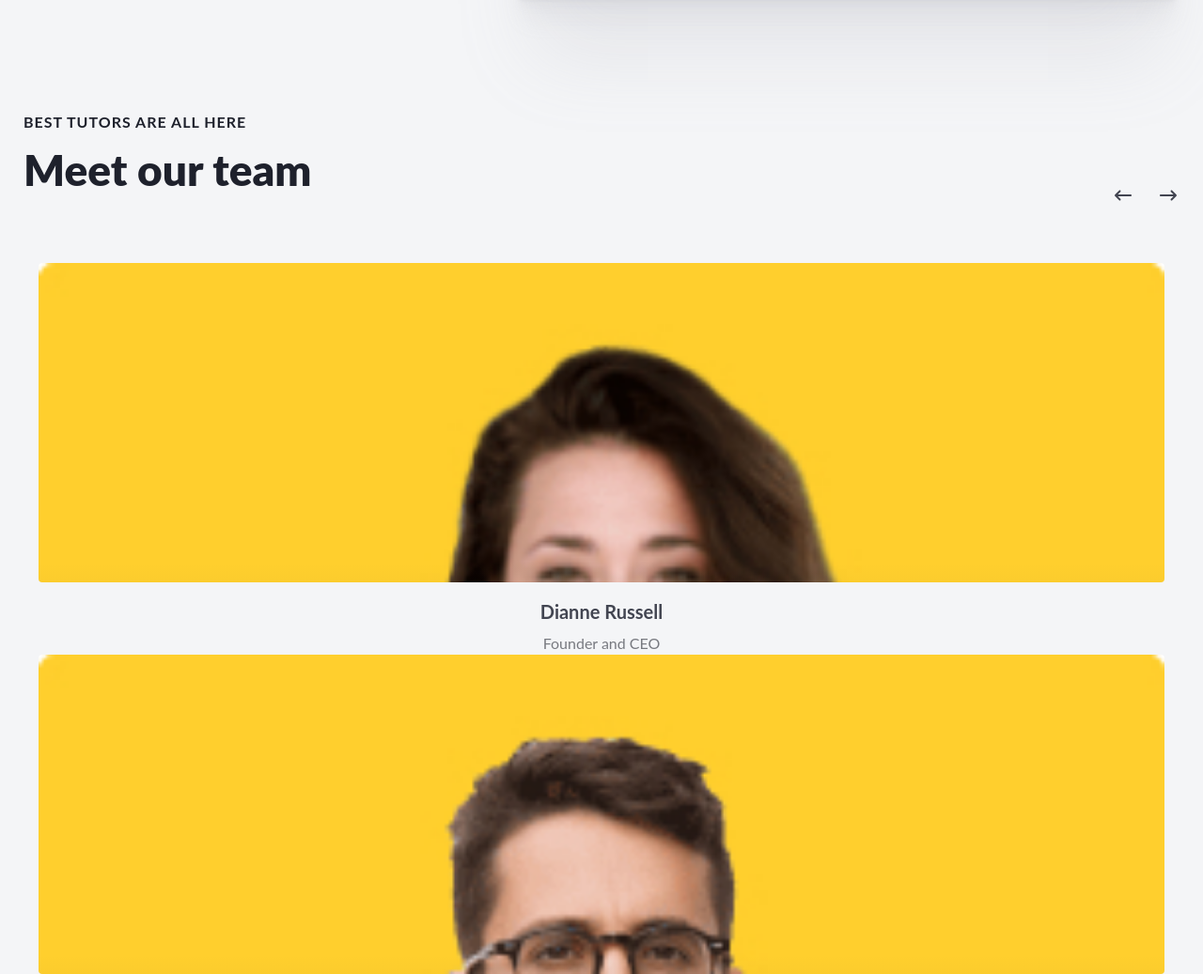
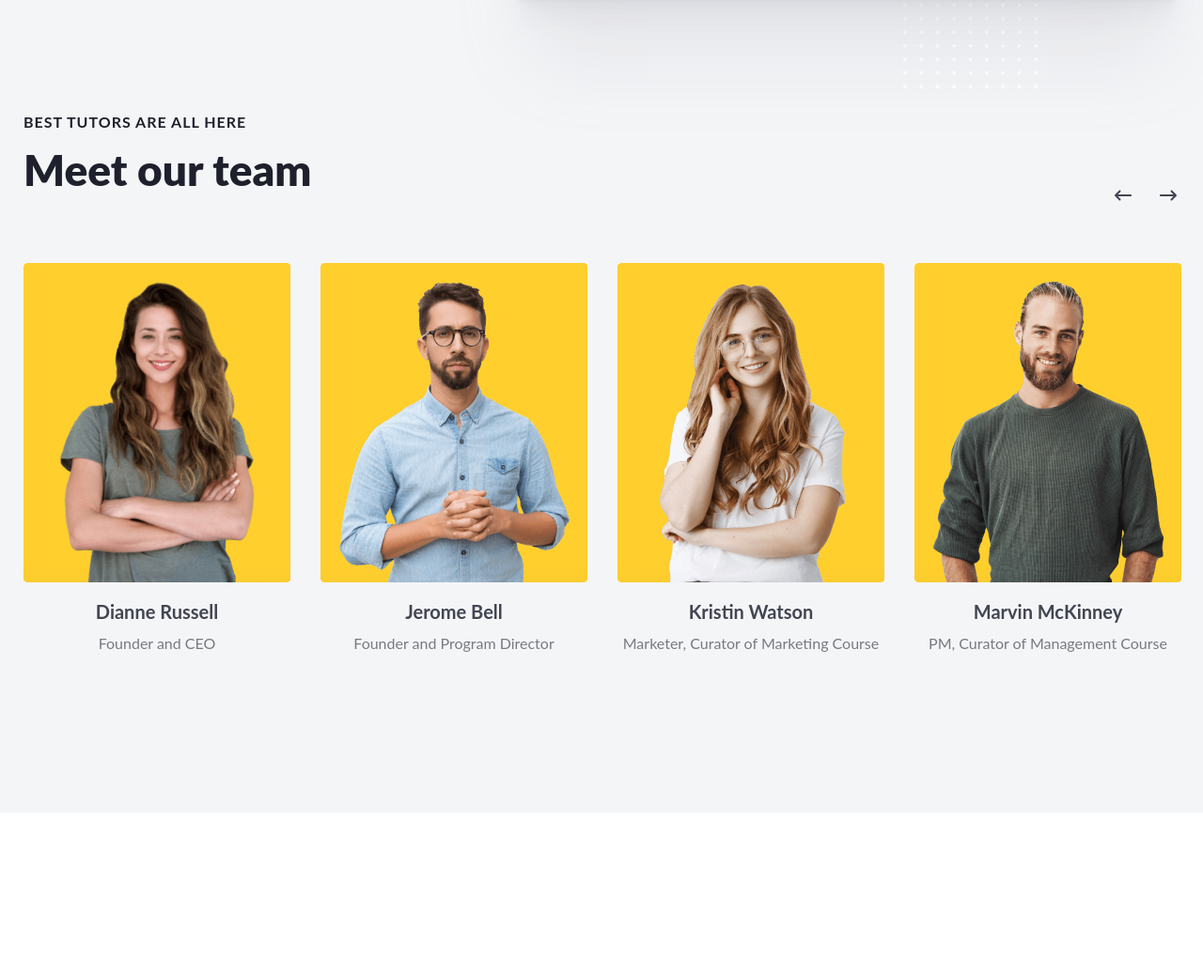
Before and after one commit to Tatyana2121/Createx, a plain HTML site: page index.html in a window 1280 px wide. Shown: the part 4056-5093 px from the top of the page at 94% size. After the commit the page ends 4921 px from the top, so only its background shows below. Drawn offline with nearby package versions, Linux system fonts and the light colour scheme; the site is published under a folder, as on GitHub Pages, so addresses that start at the root find nothing; files whose address does not match are found by name.

Commit message:
Update index.html

```diff
--- a/index.html
+++ b/index.html
@@ -611,7 +611,7 @@
     <script type="module">
         import { Fancybox } from "https://cdn.jsdelivr.net/npm/@fancyapps/ui@4.0/dist/fancybox.esm.js";
     </script>
-    <script src="/js/slick.min.js"></script>
+    <script src="./js/slick.min.js"></script>
     <script src="./js/mixitup.min.js"></script>
     <script src="./js/main.js"></script>
 </body>
```
